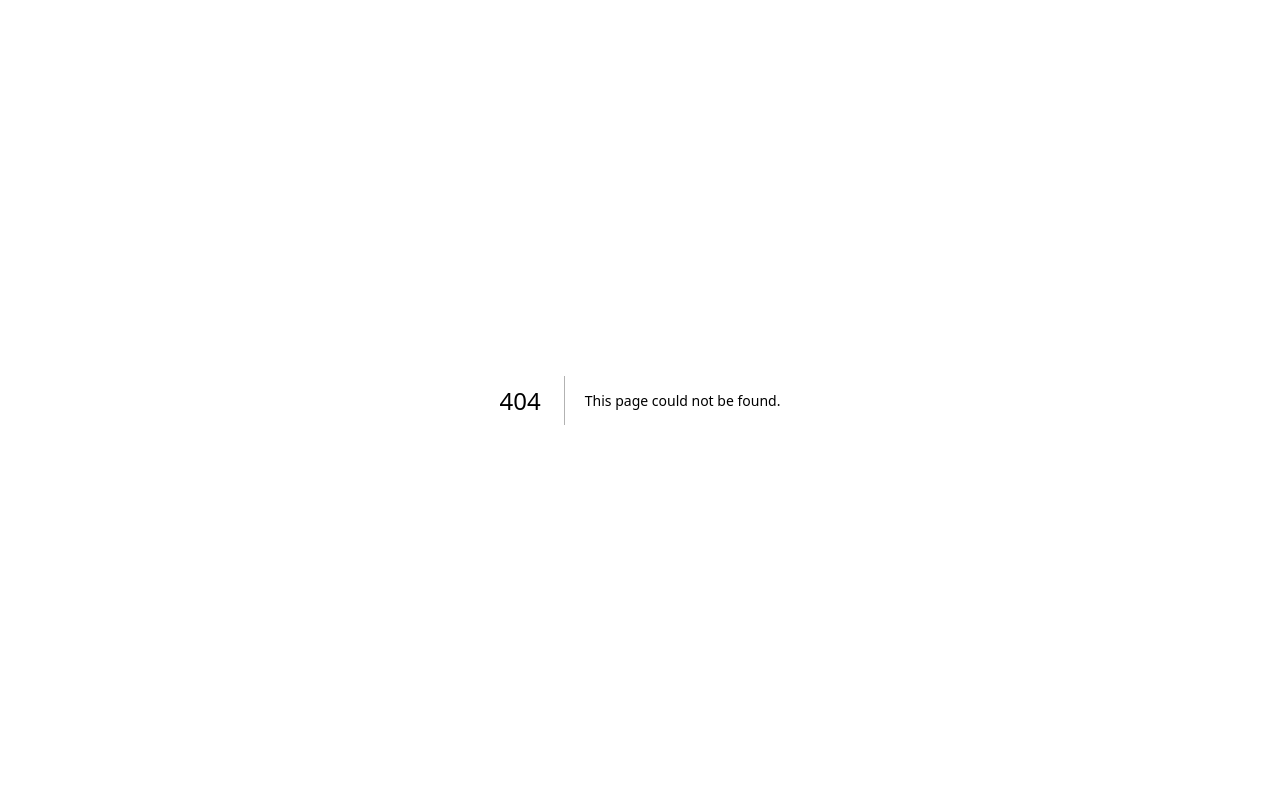
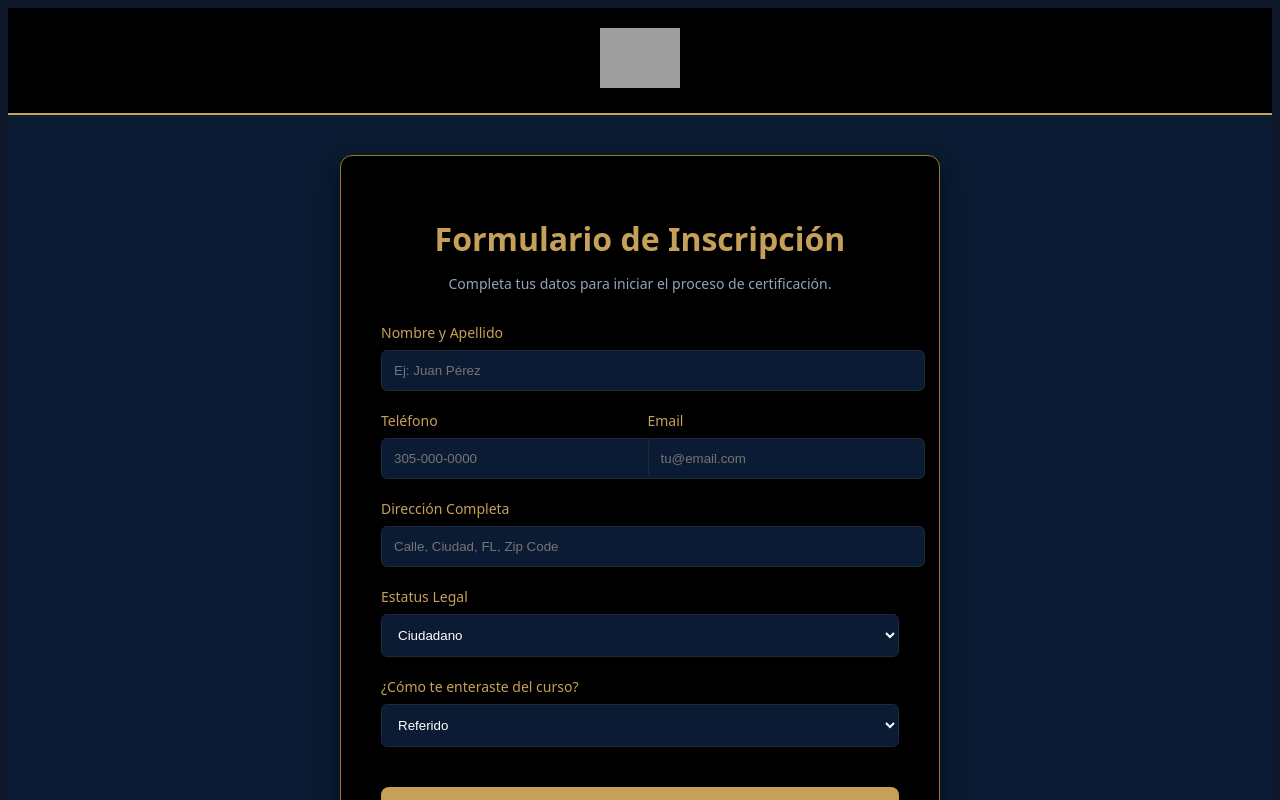
Before and after one commit to franklincollazo-bot/prepass-fl-ai, a Next.js app: page /inscripcion in a window 1280 px wide. Before the commit this address had no page. Shown: the top 800 px of the page. Built offline with nearby package versions, Linux system fonts and the light colour scheme; grey boxes are pictures that could not be loaded.

Commit message:
feat: add enrollment form with legal status and referral source

```diff
--- a/pages/index.js
+++ b/pages/index.js
@@ -98,7 +98,7 @@ export default function LandingPage() {
             ></iframe>
           </div>
 
-          <a href="/dashboard" style={{
+          <a href="/inscripcion" style={{
             backgroundColor: COLORS.gold,
             color: COLORS.black,
             padding: '16px 32px',
@@ -108,7 +108,7 @@ export default function LandingPage() {
             textDecoration: 'none',
             display: 'inline-block'
           }}>
-            Entrar a la Academia - $49
+            Registrarme e Inscribirme - $49
           </a>
         </div>
       </section>
--- /dev/null
+++ b/pages/inscripcion.js
@@ -0,0 +1,189 @@
+import React from 'react';
+import Head from 'next/head';
+
+const COLORS = {
+  black: '#000000',
+  darkBg: '#0A1B33',
+  gold: '#C5A059',
+  goldDark: '#9A7B2C',
+  white: '#FFFFFF',
+  gray: '#94a3b8',
+  border: '#1e293b'
+};
+
+const LOGO_URL = "https://sc01.alicdn.com/kf/Af5c3d3a85ba44d069606268e530cafc8D.png";
+
+export default function Inscripcion() {
+  const [formData, setFormData] = React.useState({
+    nombre: '',
+    telefono: '',
+    email: '',
+    direccion: '',
+    statusLegal: 'Ciudadano',
+    fuente: 'Referido',
+    fuenteDetalle: ''
+  });
+
+  const [submitted, setSubmitted] = React.useState(false);
+
+  const handleChange = (e) => {
+    const { name, value } = e.target;
+    setFormData(prev => ({ ...prev, [name]: value }));
+  };
+
+  const handleSubmit = async (e) => {
+    e.preventDefault();
+    console.log('Formulario enviado:', formData);
+    // Aquí se integraría con Supabase o un API de email
+    setSubmitted(true);
+  };
+
+  if (submitted) {
+    return (
+      <div style={{ backgroundColor: COLORS.darkBg, minHeight: '100vh', display: 'flex', alignItems: 'center', justifyContent: 'center', color: COLORS.white, fontFamily: 'system-ui' }}>
+        <div style={{ textAlign: 'center', padding: '40px', backgroundColor: COLORS.black, borderRadius: '12px', border: `2px solid ${COLORS.gold}`, maxWidth: '500px' }}>
+          <img src={LOGO_URL} style={{ width: '80px', marginBottom: '20px' }} />
+          <h2 style={{ color: COLORS.gold }}>¡Registro Recibido!</h2>
+          <p>Gracias <strong>{formData.nombre}</strong>. Nos pondremos en contacto contigo pronto para completar tu inscripción.</p>
+          <button onClick={() => window.location.href = '/'} style={{ marginTop: '20px', backgroundColor: COLORS.gold, color: COLORS.black, padding: '10px 20px', border: 'none', borderRadius: '4px', fontWeight: 'bold', cursor: 'pointer' }}>Volver al Inicio</button>
+        </div>
+      </div>
+    );
+  }
+
+  return (
+    <div style={{ backgroundColor: COLORS.darkBg, color: COLORS.white, minHeight: '100vh', fontFamily: 'system-ui, -apple-system, sans-serif', paddingBottom: '50px' }}>
+      <Head>
+        <title>Inscripción | Maná Academy</title>
+      </Head>
+
+      <nav style={{ padding: '20px', textAlign: 'center', backgroundColor: '#000000', borderBottom: `2px solid ${COLORS.gold}` }}>
+        <img src={LOGO_URL} alt="Logo" style={{ height: '60px' }} />
+      </nav>
+
+      <main style={{ maxWidth: '600px', margin: '40px auto', padding: '0 20px' }}>
+        <div style={{ backgroundColor: COLORS.black, padding: '40px', borderRadius: '12px', border: `1px solid ${COLORS.goldDark}`, boxShadow: '0 10px 30px rgba(0,0,0,0.5)' }}>
+          <h1 style={{ color: COLORS.gold, textAlign: 'center', marginBottom: '10px' }}>Formulario de Inscripción</h1>
+          <p style={{ textAlign: 'center', color: COLORS.gray, marginBottom: '30px', fontSize: '14px' }}>Completa tus datos para iniciar el proceso de certificación.</p>
+
+          <form onSubmit={handleSubmit} style={{ display: 'flex', flexDirection: 'column', gap: '20px' }}>
+
+            {/* Nombre y Apellido */}
+            <div>
+              <label style={{ display: 'block', marginBottom: '8px', fontSize: '14px', color: COLORS.gold }}>Nombre y Apellido</label>
+              <input
+                required
+                type="text"
+                name="nombre"
+                value={formData.nombre}
+                onChange={handleChange}
+                placeholder="Ej: Juan Pérez"
+                style={{ width: '100%', padding: '12px', borderRadius: '6px', border: `1px solid ${COLORS.border}`, backgroundColor: COLORS.darkBg, color: COLORS.white, outline: 'none' }}
+              />
+            </div>
+
+            {/* Teléfono y Email */}
+            <div style={{ display: 'grid', gridTemplateColumns: '1fr 1fr', gap: '15px' }}>
+              <div>
+                <label style={{ display: 'block', marginBottom: '8px', fontSize: '14px', color: COLORS.gold }}>Teléfono</label>
+                <input
+                  required
+                  type="tel"
+                  name="telefono"
+                  value={formData.telefono}
+                  onChange={handleChange}
+                  placeholder="305-000-0000"
+                  style={{ width: '100%', padding: '12px', borderRadius: '6px', border: `1px solid ${COLORS.border}`, backgroundColor: COLORS.darkBg, color: COLORS.white }}
+                />
+              </div>
+              <div>
+                <label style={{ display: 'block', marginBottom: '8px', fontSize: '14px', color: COLORS.gold }}>Email</label>
+                <input
+                  required
+                  type="email"
+                  name="email"
+                  value={formData.email}
+                  onChange={handleChange}
+                  placeholder="tu@email.com"
+                  style={{ width: '100%', padding: '12px', borderRadius: '6px', border: `1px solid ${COLORS.border}`, backgroundColor: COLORS.darkBg, color: COLORS.white }}
+                />
+              </div>
+            </div>
+
+            {/* Dirección */}
+            <div>
+              <label style={{ display: 'block', marginBottom: '8px', fontSize: '14px', color: COLORS.gold }}>Dirección Completa</label>
+              <input
+                required
+                type="text"
+                name="direccion"
+                value={formData.direccion}
+                onChange={handleChange}
+                placeholder="Calle, Ciudad, FL, Zip Code"
+                style={{ width: '100%', padding: '12px', borderRadius: '6px', border: `1px solid ${COLORS.border}`, backgroundColor: COLORS.darkBg, color: COLORS.white }}
+              />
+            </div>
+
+            {/* Estatus Legal */}
+            <div>
+              <label style={{ display: 'block', marginBottom: '8px', fontSize: '14px', color: COLORS.gold }}>Estatus Legal</label>
+              <select
+                name="statusLegal"
+                value={formData.statusLegal}
+                onChange={handleChange}
+                style={{ width: '100%', padding: '12px', borderRadius: '6px', border: `1px solid ${COLORS.border}`, backgroundColor: COLORS.darkBg, color: COLORS.white }}
+              >
+                <option value="Ciudadano">Ciudadano</option>
+                <option value="Residente">Residente</option>
+                <option value="Permiso de Trabajo">Permiso de Trabajo</option>
+              </select>
+            </div>
+
+            {/* Fuente */}
+            <div>
+              <label style={{ display: 'block', marginBottom: '8px', fontSize: '14px', color: COLORS.gold }}>¿Cómo te enteraste del curso?</label>
+              <select
+                name="fuente"
+                value={formData.fuente}
+                onChange={handleChange}
+                style={{ width: '100%', padding: '12px', borderRadius: '6px', border: `1px solid ${COLORS.border}`, backgroundColor: COLORS.darkBg, color: COLORS.white, marginBottom: '10px' }}
+              >
+                <option value="Referido">Referido</option>
+                <option value="Maná Insurance Advisors">Maná Insurance Advisors</option>
+                <option value="Otra agencia">Otra agencia</option>
+                <option value="Otra persona">Otra persona</option>
+              </select>
+
+              {(formData.fuente === 'Otra agencia' || formData.fuente === 'Otra persona') && (
+                <input
+                  required
+                  type="text"
+                  name="fuenteDetalle"
+                  value={formData.fuenteDetalle}
+                  onChange={handleChange}
+                  placeholder={formData.fuente === 'Otra agencia' ? "Nombre de la agencia" : "Nombre y Apellido de la persona"}
+                  style={{ width: '100%', padding: '12px', borderRadius: '6px', border: `1px solid ${COLORS.border}`, backgroundColor: COLORS.darkBg, color: COLORS.white }}
+                />
+              )}
+            </div>
+
+            <button type="submit" style={{ marginTop: '10px', backgroundColor: COLORS.gold, color: COLORS.black, padding: '16px', borderRadius: '8px', fontSize: '18px', fontWeight: 'bold', border: 'none', cursor: 'pointer', transition: 'background 0.3s' }}>
+              Enviar Información
+            </button>
+
+          </form>
+        </div>
+      </main>
+
+      <footer style={{ textAlign: 'center', padding: '20px', color: COLORS.gray, fontSize: '12px' }}>
+        © 2026 Maná Academy | Tu éxito es nuestra misión.
+      </footer>
+
+      <style jsx>{`
+        button:hover {
+          background-color: ${COLORS.goldDark} !important;
+        }
+      `}</style>
+    </div>
+  );
+}
```
